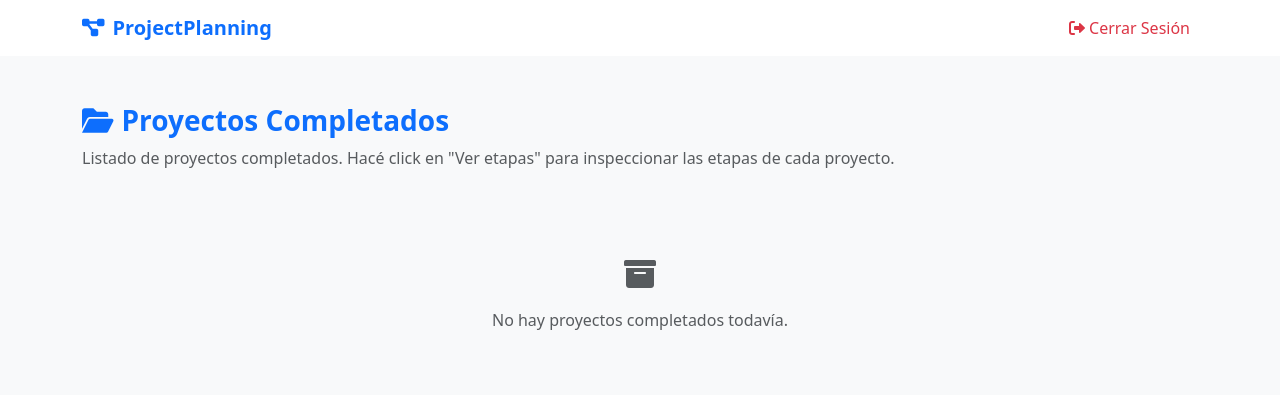
After one commit to faacu02/DSSD-Grupo-7, a Flask app: page /completados in a window 1280 px wide. The commit adds this page. Shown: the top 395 px of the page. Run offline with Flask 3, Linux system fonts and the light colour scheme.

```diff
--- a/src/app.py
+++ b/src/app.py
@@ -6,6 +6,7 @@ from db import db
 from controllers.etapa import etapa_bp
 from controllers.donacion import donacion_bp
 import json
+from controllers.observacion import observacion_bp
 
 app = Flask(__name__)
 app.secret_key = 'tu_clave_secreta_aqui'  # Necesario para los mensajes flash
@@ -25,6 +26,7 @@ app.register_blueprint(login_bp, url_prefix='/login')
 app.register_blueprint(request_bp)
 app.register_blueprint(etapa_bp, url_prefix='/etapa')
 app.register_blueprint(donacion_bp, url_prefix='/donacion')
+app.register_blueprint(observacion_bp, url_prefix='/observacion')
 
 
 if __name__ == '__main__':
--- a/src/controllers/formulario.py
+++ b/src/controllers/formulario.py
@@ -3,7 +3,7 @@ import services.proyecto_servicce as proyecto_service
 from datetime import datetime
 from classes.access import AccessAPI
 from classes.process import Process
-from activities.crear_proyecto import iniciar_proyecto
+from activities.crear_proyecto import iniciar_proyecto, iniciar_proyecto_en_curso
 from activities.completar_actividad_siguiente import marcar_proyecto_como_completado as bonita_marcar_como_completado
 
 formulario_bp = Blueprint('formulario', __name__)
@@ -112,3 +112,30 @@ def marcar_como_completado(proyecto_id):
         flash(f'Error de conexión: {str(e)}', 'error')
 
     return redirect(url_for('formulario.ver_proyectos', case_id=case_id))
+
+@formulario_bp.route('/completados', methods=['GET'])
+def ver_proyectos_completados():
+    try:
+        case_id = request.args.get('case_id')
+        proyectos = proyecto_service.obtener_proyectos_completados()
+
+        return render_template('ver_proyectos_completados.html',
+                               proyectos=proyectos,
+                               case_id=case_id)
+
+    except Exception as e:
+        flash(f"Error al cargar proyectos completados: {str(e)}", "error")
+        return redirect(url_for('formulario.index'))
+
+@formulario_bp.route('/iniciar_proceso_completados')
+def iniciar_proceso_completados():
+    try:
+        case_id = iniciar_proyecto_en_curso()
+
+        # Redirigís al portal o a la bandeja local
+        return redirect(url_for("formulario.ver_proyectos_completados", case_id=case_id))
+
+    except Exception as e:
+        print("exception", str(e))
+        flash(f"Error iniciando proceso en Bonita: {str(e)}", "error")
+        return redirect(url_for('formulario.index'))
--- a/src/services/proyecto_servicce.py
+++ b/src/services/proyecto_servicce.py
@@ -22,3 +22,6 @@ def marcar_proyecto_como_completado(proyecto_id):
 
 def obtener_proyecto_por_id(proyecto_id):
     return Proyecto.query.get(proyecto_id)
+
+def obtener_proyectos_completados():
+    return Proyecto.query.filter_by(completado=True).all()
--- /dev/null
+++ b/src/templates/ver_proyectos_completados.html
@@ -0,0 +1,100 @@
+<!DOCTYPE html>
+<html lang="es">
+<head>
+    <meta charset="UTF-8">
+    <meta name="viewport" content="width=device-width, initial-scale=1.0">
+    <title>Proyectos</title>
+
+    <link href="https://cdn.jsdelivr.net/npm/bootstrap@5.3.2/dist/css/bootstrap.min.css" rel="stylesheet">
+    <link href="https://cdnjs.cloudflare.com/ajax/libs/font-awesome/6.0.0/css/all.min.css" rel="stylesheet">
+
+    <style>
+        .navbar-custom { background: rgba(255,255,255,0.95); backdrop-filter: blur(10px); }
+        .project-card { transition: transform 0.12s ease, box-shadow 0.12s ease; }
+        .project-card:hover { transform: translateY(-4px); box-shadow: 0 12px 30px rgba(0,0,0,0.08); }
+    </style>
+</head>
+
+<body class="bg-light">
+
+    <!-- NAVBAR -->
+    <nav class="navbar navbar-expand-lg navbar-light navbar-custom">
+        <div class="container">
+            <a class="navbar-brand fw-bold text-primary" href="{{ url_for('formulario.index') }}">
+                <i class="fas fa-project-diagram me-2"></i>ProjectPlanning
+            </a>
+
+            <div class="collapse navbar-collapse" id="navbarNav">
+                <ul class="navbar-nav ms-auto">
+                    <li class="nav-item">
+                        <a class="nav-link text-danger" href="{{ url_for('login.logout') }}">
+                            <i class="fas fa-sign-out-alt me-1"></i>Cerrar Sesión
+                        </a>
+                    </li>
+                </ul>
+            </div>
+
+        </div>
+    </nav>
+
+    <!-- CONTENIDO -->
+    <div class="container my-5">
+
+        <!-- Título -->
+        <div class="row mb-4">
+            <div class="col">
+                <h3 class="fw-bold text-primary">
+                    <i class="fas fa-folder-open me-2"></i>Proyectos Completados
+                </h3>
+                <p class="text-muted">
+                    Listado de proyectos completados. Hacé click en "Ver etapas" para inspeccionar las etapas de cada proyecto.
+                </p>
+            </div>
+        </div>
+
+        <!-- LISTA DE PROYECTOS -->
+        {% if proyectos and proyectos|length > 0 %}
+            <div class="row g-4">
+
+                {% for proyecto in proyectos %}
+                <div class="col-12 col-md-6 col-lg-4">
+                    <div class="card project-card h-100 shadow-sm">
+
+                        <div class="card-body d-flex flex-column">
+
+                            <h5 class="card-title fw-bold">{{ proyecto.nombre }}</h5>
+
+                            <div class="mt-auto d-flex justify-content-between align-items-center">
+                                <small class="text-muted">ID: {{ proyecto.id }}</small>
+
+                                <a href="{{ url_for('etapa.ver_etapas_proyecto',
+                                                    proyecto_id=proyecto.id,
+                                                    case_id=request.args.get('case_id')) }}"
+                                   class="btn btn-sm btn-outline-primary">
+                                    <i class="fas fa-layer-group me-1"></i> Ver etapas
+                                </a>
+
+                            </div>
+
+                        </div>
+
+                    </div>
+                </div>
+                {% endfor %}
+
+            </div>
+
+        {% else %}
+            <!-- SIN PROYECTOS -->
+            <div class="text-center py-5">
+                <i class="fas fa-archive fa-2x text-muted"></i>
+                <p class="mt-3 text-muted">No hay proyectos completados todavía.</p>
+            </div>
+        {% endif %}
+
+    </div>
+
+    <script src="https://cdn.jsdelivr.net/npm/bootstrap@5.3.2/dist/js/bootstrap.bundle.min.js"></script>
+
+</body>
+</html>
```
Also changed, not shown: src/activities/completar_actividad_siguiente.py (+19 -0 lines), src/activities/crear_proyecto.py (+46 -2 lines), src/controllers/observacion.py (added, +22 -0 lines), src/templates/cargar_observacion.html (added, +95 -0 lines), src/templates/detalle_etapa.html (+12 -1 lines), src/templates/index.html (+11 -0 lines).
